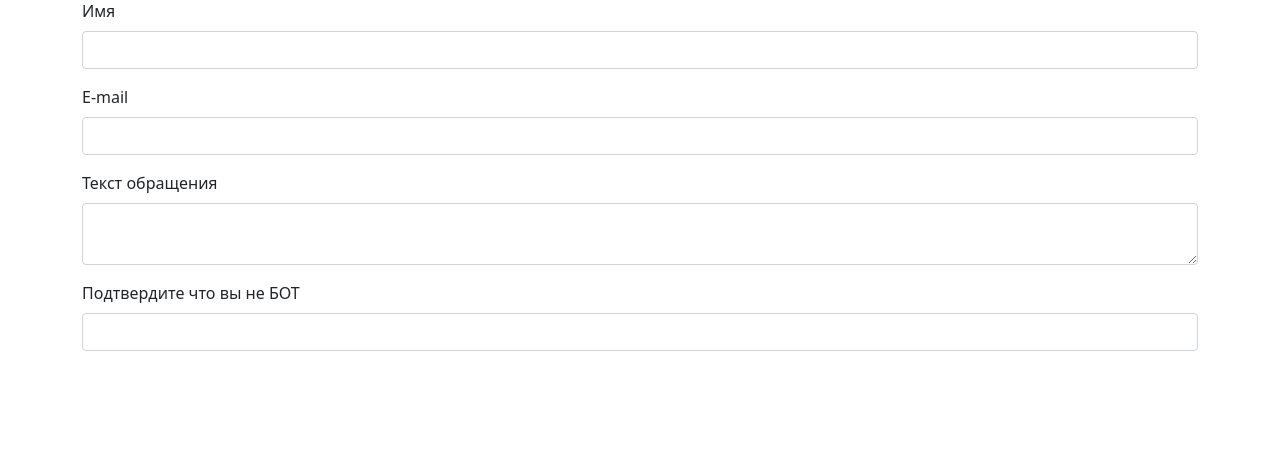
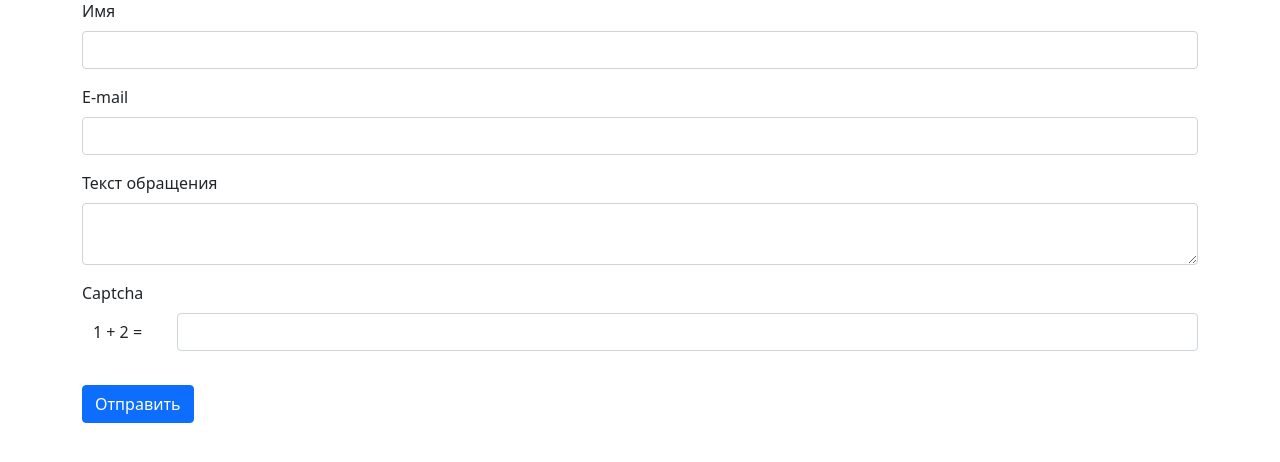
Before and after one commit to bubaew95/feedback, a Symfony app: template templates/index/index.html.twig in a window 1280 px wide. Shown: the part 81-543 px from the top of the page. Run offline with Twig, Linux system fonts and the light colour scheme; the template is opened without the code that fills it, so the values that code supplies are empty; form fields are guessed from the names that the template uses; some libraries are stand-ins or nearby versions.

Commit message:
Добавлена каптча

```diff
--- a/src/Controller/IndexController.php
+++ b/src/Controller/IndexController.php
@@ -24,7 +24,8 @@ class IndexController extends AbstractController
 
         return $this->render('index/index.html.twig', [
             'feedbackForm' => $form->createView(),
-            'error' => $form->isSubmitted()
+            'captcha' =>
         ]);
     }
+
 }
--- a/templates/base.html.twig
+++ b/templates/base.html.twig
@@ -11,6 +11,9 @@
             <style>
                 .badge {
                     background: #dc3545;
+                }
+                .form-group {
+                    margin: 10px 0;
                 }
             </style>
         {% endblock %}
--- a/templates/index/index.html.twig
+++ b/templates/index/index.html.twig
@@ -12,7 +12,21 @@
     {{ form_row(feedbackForm.name, {label:'Имя'}) }}
     {{ form_row(feedbackForm.email, {label:'E-mail'}) }}
     {{ form_row(feedbackForm.message, {label:'Текст обращения'}) }}
-    {{ form_row(feedbackForm.captcha, {label:'Подтвердите что вы не БОТ'}) }}
+
+    <div class="form-group mt-3">
+        {{ form_label(feedbackForm.captcha) }}
+
+        <div class="row d-flex flex-row align-items-center text-center">
+            <div class="col-sm-1 text-bold">1 + 2 = </div>
+            <div class="col-sm-11">
+                {{ form_widget(feedbackForm.captcha) }}
+            </div>
+        </div>
+
+        <small>{{ form_help(feedbackForm.captcha) }}</small>
+    </div>
+
+    <button type="submit" class="btn btn-primary mt-4">Отправить</button>
 {{ form_end(feedbackForm) }}
 
 {% endblock %}
```
Also changed, not shown: src/Form/FeedbackFormType.php (+6 -5 lines), src/Service/Captcha.php (added, +18 -0 lines), templates/form/captcha.fields.html.twig (deleted, +0 -18 lines), 1 other file.
